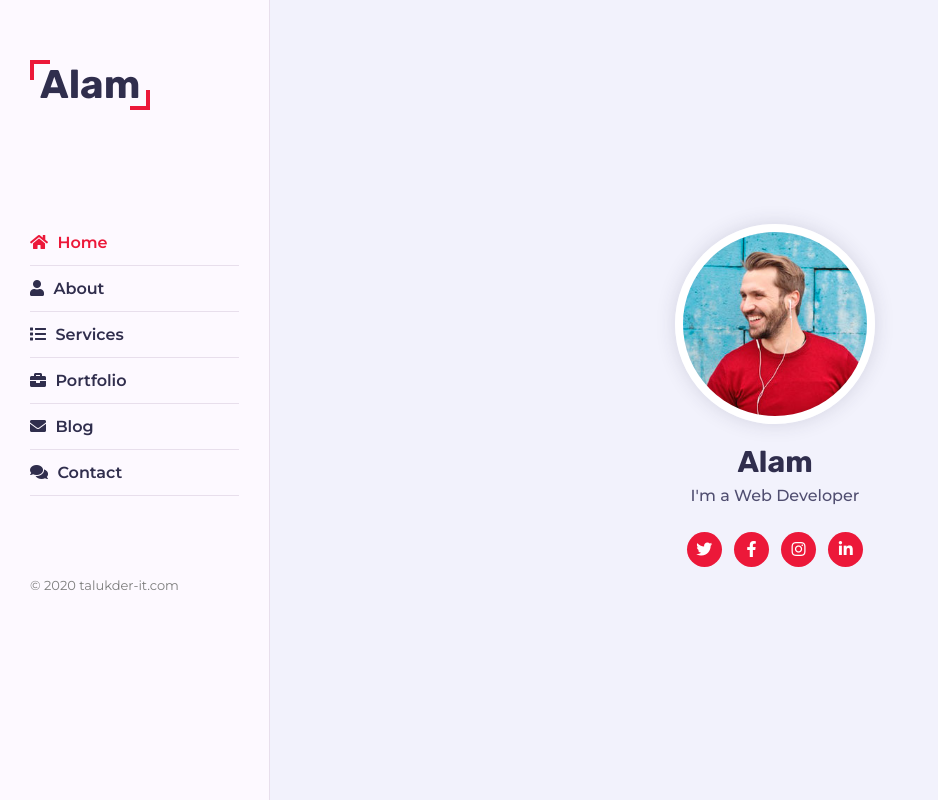
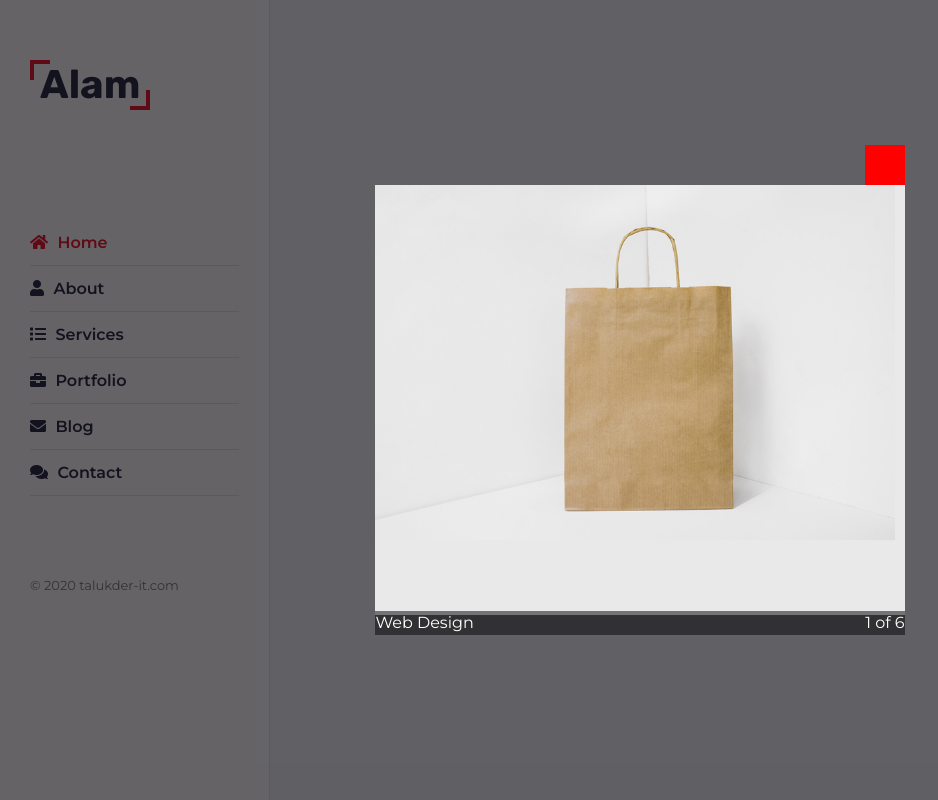
Before and after one commit to rmr69/alamportfolio, a plain HTML site: page index.html in a window 1280 px wide. Shown: the top 800 px of the page, without its empty margins (0-938 px from the left). Drawn offline with Linux system fonts and the light colour scheme.

Commit message:
portfolio updated

```diff
--- a/index.html
+++ b/index.html
@@ -433,6 +433,20 @@
 </div>
 <!--===========  End Main Container =================-->
 
+<!-- Lightnox -->
+<div class="lightbox">
+    <div class="lightbox-contnet">
+        <div class="lightbox-close"> <i class="fa fa-close"></i> </div>
+        <img src="images/portfolio/1.jpg" class="lightbox-img" alt="portfolio">
+        <div class="lightbox-caption">
+            <div class="caption-text">Web Design</div>
+            <div class="caption-counter">1 of 6</div>
+        </div>
+    </div>
+    <div class="lightox-controls"></div>
+</div>
+<!-- Lightnox End -->
+
     <script src="js/jquery-3.5.1.slim.min.js"></script>
     <script src="js/bootstrap.min.js"></script>
     <script src="js/popper.min.js"></script>
--- a/style.scss
+++ b/style.scss
@@ -752,3 +752,67 @@ h3.title{
          }
      }
  }
+
+/*================== Lightbox section ============== */
+
+.lightbox{
+    position:fixed;
+    left:0;
+    top:0;
+    width:100%;
+    height:100%;
+    background-color: rgba(0,0,0,0.6);
+    z-index:100;
+    display:-ms-flexbox;
+    display:flex;
+    -ms-flex-align:center;
+    align-items:center;
+    -ms-flex-pack: center;
+    justify-content: center;
+    cursor: zoom-out;
+    .lightbox-contnet{
+        position: relative;
+        img{
+            &.lightbox-img{
+                height: auto;
+                width: auto;
+                max-width: 100%;
+                max-height:430px;
+                cursor:pointer;
+            }
+        }
+
+        .lightbox-caption{
+            position: absolute;
+            bottom:-20px;
+            left:0;
+            width:100%;
+            background-color:rgba(0,0,0,0.5);
+            display: -ms-flexbox;
+            display: flex;
+            -ms-flex-pack: space-between;
+            justify-content: space-between;
+            font-size:16px;
+            color:#ffffff;
+            font-weight:400;
+            .caption-text{}
+            .caption-counter{}
+        }
+
+        .lightbox-close{
+            position: absolute;
+            height: 40px;
+            width: 40px;
+            background-color: red;
+            top:-40px;
+            right: 0px;
+            font-size:16px;
+            i{
+                color:#fff;
+            }
+
+        }
+
+    }
+}
+/*================== Lightbox section ============== */
```
Also changed, not shown: style.css, 1 other file.
